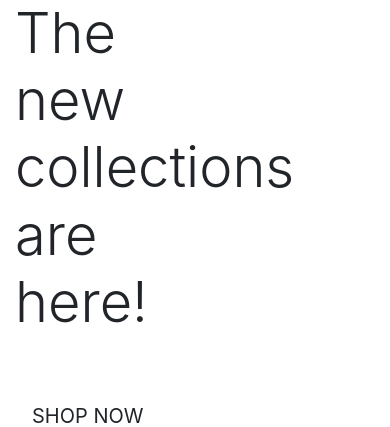
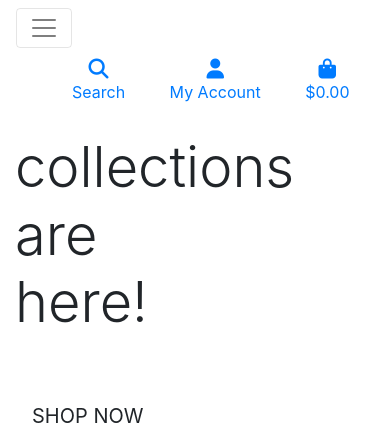
Before and after one commit to mutkovicova/milestone-4-project, a Django app: page / in a window 390 px wide. Shown: the top 427 px of the page. Run offline with Django 3.2, Linux system fonts and the light colour scheme; some libraries are stand-ins or nearby versions.

Commit message:
further nav implementation

```diff
--- a/templates/base.html
+++ b/templates/base.html
@@ -15,6 +15,9 @@
 
     {% block corecss %}
         <link rel="stylesheet" href="https://cdn.jsdelivr.net/npm/bootstrap@4.4.1/dist/css/bootstrap.min.css" integrity="sha384-Vkoo8x4CGsO3+Hhxv8T/Q5PaXtkKtu6ug5TOeNV6gBiFeWPGFN9MuhOf23Q9Ifjh" crossorigin="anonymous">
+        <link rel="preconnect" href="https://fonts.googleapis.com">
+        <link rel="preconnect" href="https://fonts.gstatic.com" crossorigin>
+        <link href="https://fonts.googleapis.com/css2?family=Lexend:wght@300;700;900&display=swap" rel="stylesheet">
     {% endblock %}
 
     {% block extra_css %}
@@ -93,7 +96,15 @@
                 </ul>
             </div>
         </div>
-
+        <div class="row bg-white">
+            <nav class="navbar navbar-expand-lg navbar-light w-100">
+                <button class="navbar-toggler" type="button" data-toggle="collapse" data-target="#main-nav" aria-controls="main-nav" aria-expanded="false" aria-label="Toggle navigation">
+                    <span class="navbar-toggler-icon"></span>
+                </button>
+                {% include 'includes/mobile-top-header.html' %}
+                {% include 'includes/main-nav.html' %}
+            </nav>
+        </div>
     </header>
 
     {% if messages %}
--- /dev/null
+++ b/templates/includes/main-nav.html
@@ -0,0 +1,51 @@
+<div class="collapse navbar-collapse" id="main-nav">
+    <ul class="navbar-nav w-auto mx-auto">
+        <li class="nav-item dropdown">
+            <a class="logo-font font-weight-bold nav-link text-black mr-5" href="#" id="all-products-link" data-toggle="dropdown" aria-haspopup="true" aria-expanded="false">
+                All Products
+            </a>
+            <div class="dropdown-menu border-0" aria-labelledby="all-products-link">
+                <a href="" class="dropdown-item">By Price</a>
+                <a href="" class="dropdown-item ">By Rating</a>
+                <a href="" class="dropdown-item ">By Category</a>
+                <a href="" class="dropdown-item">All Products</a>
+            </div>
+        </li>
+
+        <li class="nav-item dropdown">
+            <a class="logo-font font-weight-bold nav-link text-black mr-5" href="#" id="clothing-link" data-toggle="dropdown" aria-haspopup="true" aria-expanded="false">
+                Refrigerated Goods
+            </a>
+            <div class="dropdown-menu border-0" aria-labelledby="clothing-link">
+                <a href="" class="dropdown-item">Cheese</a>
+                <a href="" class="dropdown-item">Sliced Meats</a>
+                <a href="" class="dropdown-item">Dairy</a>
+                <a href="" class="dropdown-item">All Refrigerated Goods</a>
+            </div>
+        </li>
+
+        <li class="nav-item dropdown">
+            <a class="logo-font font-weight-bold nav-link text-black mr-5" href="#" id="homeware-link" data-toggle="dropdown" aria-haspopup="true" aria-expanded="false">
+                Baked Goods
+            </a>
+            <div class="dropdown-menu border-0" aria-labelledby="homeware-link">
+                <a href="" class="dropdown-item">Bread</a>
+                <a href="" class="dropdown-item">Desserts</a>
+                <a href="" class="dropdown-item">All Baked Goods</a>
+            </div>
+        </li>
+
+        <li class="nav-item dropdown">
+            <a class="logo-font font-weight-bold nav-link text-black" href="#" id="specials-link" data-toggle="dropdown" aria-haspopup="true" aria-expanded="false">
+                Pantry
+            </a>
+            <div class="dropdown-menu border-0" aria-labelledby="specials-link">
+                <a href="" class="dropdown-item">Drinks</a>
+                <a href="" class="dropdown-item">Pasta &amp; Rice</a>
+                <a href="" class="dropdown-item">Crisps</a>
+                <a href="" class="dropdown-item">Sweets</a>
+                <a href="" class="dropdown-item">All Pantry</a>
+            </div>
+        </li>
+    </ul>
+</div>
--- /dev/null
+++ b/templates/includes/mobile-top-header.html
@@ -0,0 +1,58 @@
+<ul>
+    <li class="list-inline-item">
+      <a class="text-black nav-link d-block d-lg-none" href="#" id="mobile-search" data-toggle="dropdown" aria-haspopup="true" aria-expanded="false">
+          <div class="text-center">
+              <div><i class="fas fa-search fa-lg"></i></div>
+              <p class="my-0">Search</p>
+          </div>
+      </a>
+      <div class="dropdown-menu border-0 w-100 p-3 rounded-0 my-0" aria-labelledby="mobile-search">
+          <form class="form" method="GET" action="">
+              <div class="input-group w-100">
+                  <input class="form-control border border-black rounded-0" type="text" name="q" placeholder="Search our site">
+                  <div class="input-group-append">
+                      <button class="form-control form-control btn btn-black border border-black rounded-0" type="submit">
+                          <span class="icon">
+                              <i class="fas fa-search"></i>
+                          </span>
+                      </button>
+                  </div>
+              </div>
+          </form>
+      </div>
+  </li>
+  <li class="list-inline-item dropdown">
+      <a class="text-black nav-link d-block d-lg-none" href="#" id="user-options" data-toggle="dropdown" aria-haspopup="true" aria-expanded="false">
+          <div class="text-center">
+              <div><i class="fas fa-user fa-lg"></i></div>
+              <p class="my-0">My Account</p>
+          </div>
+      </a>
+      <div class="dropdown-menu border-0" aria-labelledby="user-options">
+          {% if request.user.is_authenticated %}
+              {% if request.user.is_superuser %}
+                  <a href="{% url 'account_logout' %}" class="dropdown-item">Product Management</a>
+              {% endif %}
+              <a href="" class="dropdown-item">My Profile</a>
+              <a href="{% url 'account_logout' %}" class="dropdown-item">Logout</a>
+          {% else %}
+              <a href="{% url 'account_signup' %}" class="dropdown-item">Register</a>
+              <a href="{% url 'account_login' %}" class="dropdown-item">Login</a>
+          {% endif %}
+      </div>
+  </li>
+  <li class="list-inline-item">
+      <a class="{% if grand_total %}text-primary font-weight-bold{% else %}text-black{% endif %} nav-link d-block d-lg-none" href="">
+          <div class="text-center">
+              <div><i class="fas fa-shopping-bag fa-lg"></i></div>
+              <p class="my-0">
+                  {% if grand_total %}
+                      ${{ grand_total|floatformat:2 }}
+                  {% else %}
+                      $0.00
+                  {% endif %}
+              </p>
+          </div>
+      </a>
+    </li>
+  </ul>
```
Also changed, not shown: static/css/base.css (+8 -7 lines).
